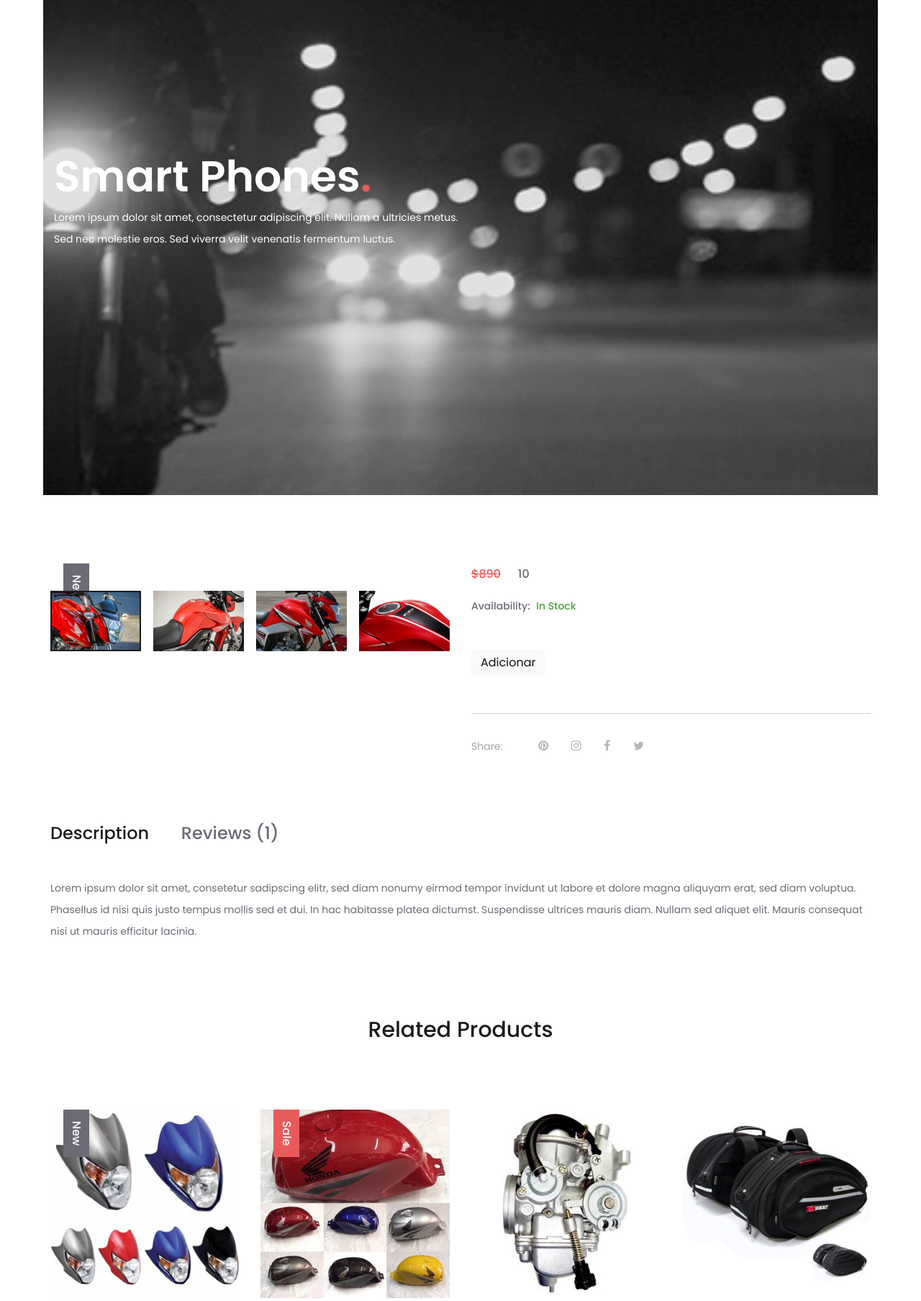
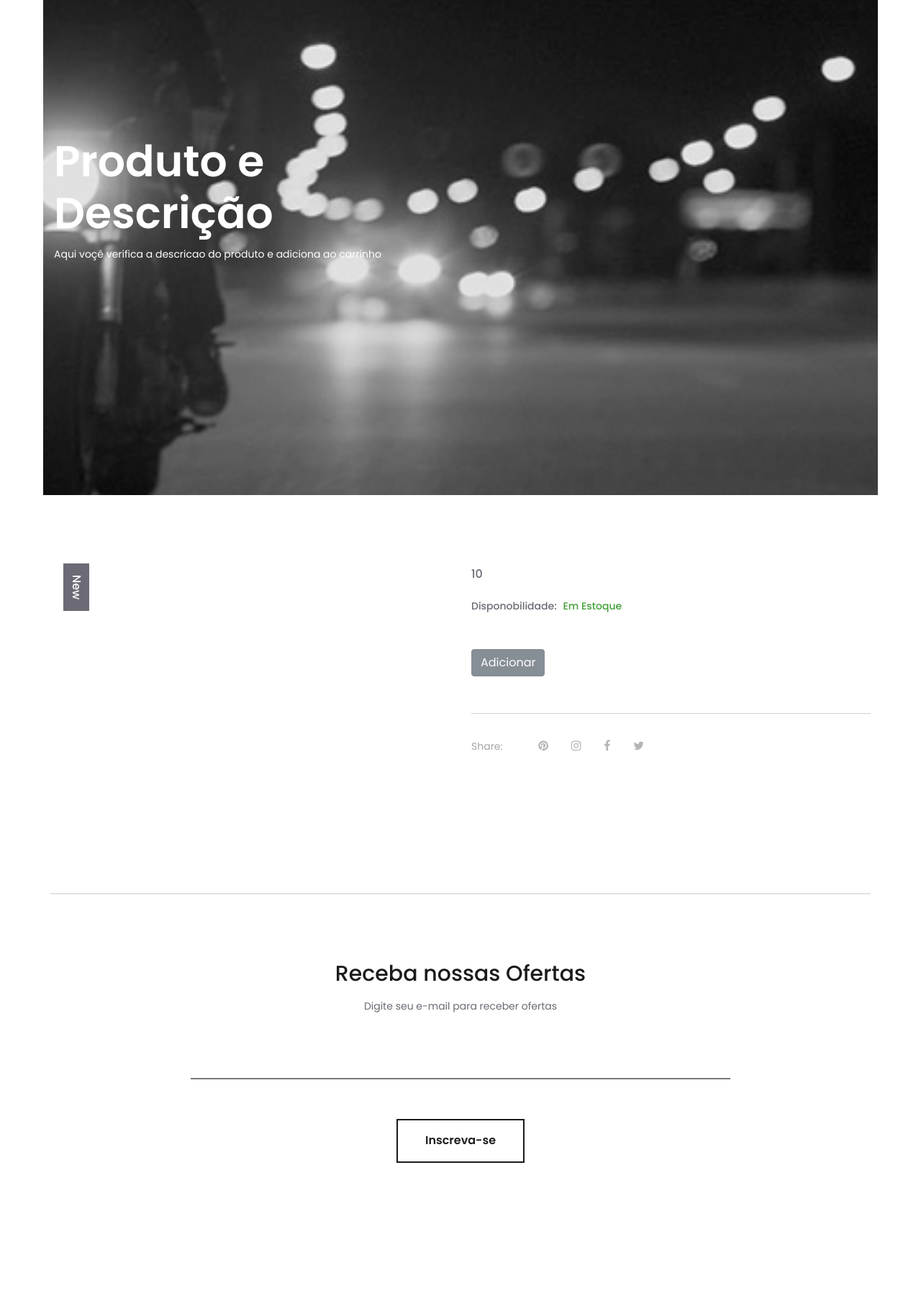
Before and after one commit to fabiotutiashi/projeto-integrador, a PHP site: page /product.php?id=1 in a window 1280 px wide. Shown: the part 262-2070 px from the top of the page at 72% size. After the commit the page ends 1878 px from the top, so only its background shows below. Run offline with PHP 8.4, Linux system fonts and the light colour scheme; the visitor is signed in with stand-in values (Sample User, id 1); tables that the repository leaves empty or names only in its code hold one stand-in row (values such as "Sample post"); data that the repository does not hold is empty; some libraries are stand-ins or nearby versions.

Commit message:
adicionando projeto modificado

```diff
--- a/product.php
+++ b/product.php
@@ -69,8 +69,8 @@
 					<div class="row">
 						<div class="col">
 							<div class="home_content">
-								<div class="home_title">Smart Phones<span>.</span></div>
-								<div class="home_text"><p>Lorem ipsum dolor sit amet, consectetur adipiscing elit. Nullam a ultricies metus. Sed nec molestie eros. Sed viverra velit venenatis fermentum luctus.</p></div>
+								<div class="home_title">Produto e Descrição</div>
+								<div class="home_text"><p>Aqui voçê verifica a descricao do produto e adiciona ao carrinho</p></div>
 							</div>
 						</div>
 					</div>
@@ -90,11 +90,7 @@
 					<div class="details_image">
 						<div class="details_image_large"><img src="<?=$produto['imagemFoto']?>" alt=""><div class="product_extra product_new"><a href="categories.php">New</a></div></div>
 						<div class="details_image_thumbnails d-flex flex-row align-items-start justify-content-between">
-							<div class="details_image_thumbnail active" data-image="images/detalhes1.jpg"><img src="images/detalhes1.jpg" alt=""></div>
-							<div class="details_image_thumbnail" data-image="images/detalhes2.jpg"><img src="images/detalhes2.jpg" alt=""></div>
-							<div class="details_image_thumbnail" data-image="images/detalhes3.jpg"><img src="images/detalhes3.jpg" alt=""></div>
-							<div class="details_image_thumbnail" data-image="images/detalhes4.jpg"><img src="images/detalhes4.jpg" alt=""></div>
-						</div>
+							</div>
 					</div>
 				</div>
 
@@ -102,26 +98,26 @@
 				<div class="col-lg-6">
 					<div class="details_content">
 						<div class="details_name"><?=$produto["nomeProduto"]?></div>
-						<div class="details_discount">$890</div>
+
 						<div class="details_price"><?=$produto["valor"]?></div>
 
 						<!-- In Stock -->
 						<div class="in_stock_container">
-							<div class="availability">Availability:</div>
-							<span>In Stock</span>
+							<div class="availability">Disponobilidade:</div>
+							<span>Em Estoque</span>
 						</div>
 						<div class="details_text">
 							<p><?=$produto["descricaoProduto"]?></p>
 						</div>
 
 						<!-- Product Quantity -->
-						<form action="" method="post">
+						<form action="cart.php" method="post">
 							<div class="product_quantity_container">
 								<input type="hidden" name="id_usuario" value="<?= $id_usuario; ?>">
 								<input type="hidden" name="id_produto" value="<?= $produto['id']; ?>">
 								<input type="hidden" name="valor" value="<?= $produto['valor']; ?>">
 
-								<button type="submit" class="btn btn-light">Adicionar</button>
+								<button type="submit" class="btn btn-secondary">Adicionar</button>
 							</div>
 						</form>
 							<?php if (isset($salvou) && $salvou === true): ?>
@@ -133,10 +129,10 @@
 						<div class="details_share">
 							<span>Share:</span>
 							<ul>
-								<li><a href="#"><i class="fa fa-pinterest" aria-hidden="true"></i></a></li>
-								<li><a href="#"><i class="fa fa-instagram" aria-hidden="true"></i></a></li>
-								<li><a href="#"><i class="fa fa-facebook" aria-hidden="true"></i></a></li>
-								<li><a href="#"><i class="fa fa-twitter" aria-hidden="true"></i></a></li>
+							<li><a href="https://br.pinterest.com/"target="_blank"><i class="fa fa-pinterest" aria-hidden="true"></i></a></li>
+								<li><a href="https://www.instagram.com"target="_blank"><i class="fa fa-instagram" aria-hidden="true"></i></a></li>
+								<li><a href="https://pt-br.facebook.com/"target="_blank"><i class="fa fa-facebook" aria-hidden="true"></i></a></li>
+								<li><a href="https://twitter.com/"target="_blank"><i class="fa fa-twitter" aria-hidden="true"></i></a></li>
 							</ul>
 						</div>
 					</div>
@@ -145,13 +141,7 @@
 
 			<div class="row description_row">
 				<div class="col">
-					<div class="description_title_container">
-						<div class="description_title">Description</div>
-						<div class="reviews_title"><a href="#">Reviews <span>(1)</span></a></div>
-					</div>
-					<div class="description_text">
-						<p>Lorem ipsum dolor sit amet, consetetur sadipscing elitr, sed diam nonumy eirmod tempor invidunt ut labore et dolore magna aliquyam erat, sed diam voluptua. Phasellus id nisi quis justo tempus mollis sed et dui. In hac habitasse platea dictumst. Suspendisse ultrices mauris diam. Nullam sed aliquet elit. Mauris consequat nisi ut mauris efficitur lacinia.</p>
-					</div>
+
 				</div>
 			</div>
 		</div>
@@ -163,54 +153,11 @@
 		<div class="container">
 			<div class="row">
 				<div class="col text-center">
-					<div class="products_title">Related Products</div>
+					<div class="products_title"></div>
 				</div>
 			</div>
 			<div class="row">
-				<div class="col">
 
-					<div class="product_grid">
-
-						<!-- Product -->
-						<div class="product">
-							<div class="product_image"><img src="images/produto_1.jpg" alt=""></div>
-							<div class="product_extra product_new"><a href="categories.php">New</a></div>
-							<div class="product_content">
-								<div class="product_title"><a href="product.php">Smart Phone</a></div>
-								<div class="product_price">$670</div>
-							</div>
-						</div>
-
-						<!-- Product -->
-						<div class="product">
-							<div class="product_image"><img src="images//produto_2.jpg" alt=""></div>
-							<div class="product_extra product_sale"><a href="categories.php">Sale</a></div>
-							<div class="product_content">
-								<div class="product_title"><a href="product.php">Smart Phone</a></div>
-								<div class="product_price">$520</div>
-							</div>
-						</div>
-
-						<!-- Product -->
-						<div class="product">
-							<div class="product_image"><img src="images//produto_4.jpg" alt=""></div>
-							<div class="product_content">
-								<div class="product_title"><a href="product.php">Smart Phone</a></div>
-								<div class="product_price">$710</div>
-							</div>
-						</div>
-
-						<!-- Product -->
-						<div class="product">
-							<div class="product_image"><img src="images//produto_11.jpg" alt=""></div>
-							<div class="product_content">
-								<div class="product_title"><a href="product.php">Smart Phone</a></div>
-								<div class="product_price">$330</div>
-							</div>
-						</div>
-
-					</div>
-				</div>
 			</div>
 		</div>
 	</div>
@@ -227,12 +174,12 @@
 			<div class="row">
 				<div class="col-lg-8 offset-lg-2">
 					<div class="newsletter_content text-center">
-						<div class="newsletter_title">Subscribe to our newsletter</div>
-						<div class="newsletter_text"><p>Lorem ipsum dolor sit amet, consectetur adipiscing elit. Nullam a ultricies metus. Sed nec molestie eros</p></div>
+					<div class="newsletter_title">Receba nossas Ofertas</div>
+						<div class="newsletter_text"><p>Digite seu e-mail para receber ofertas</p></div>
 						<div class="newsletter_form_container">
 							<form action="#" id="newsletter_form" class="newsletter_form">
 								<input type="email" class="newsletter_input" required="required">
-								<button class="newsletter_button trans_200"><span>Subscribe</span></button>
+								<button class="newsletter_button trans_200"><span>Inscreva-se</span></button>
 							</form>
 						</div>
 					</div>
```
